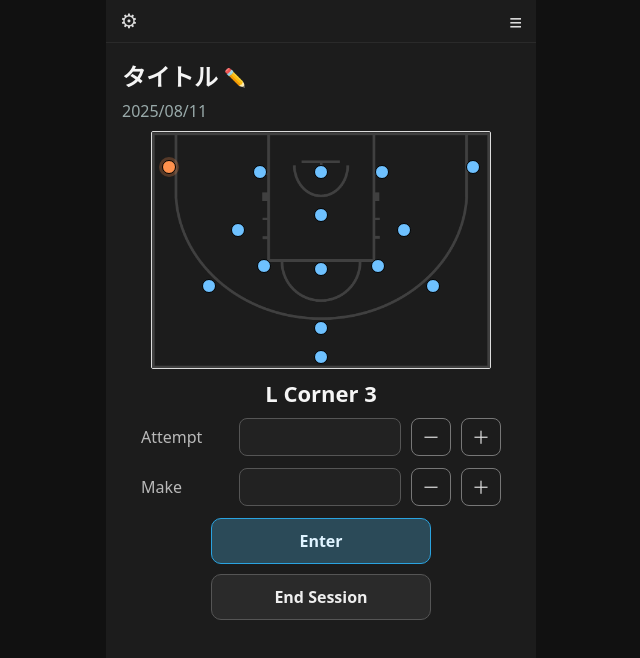
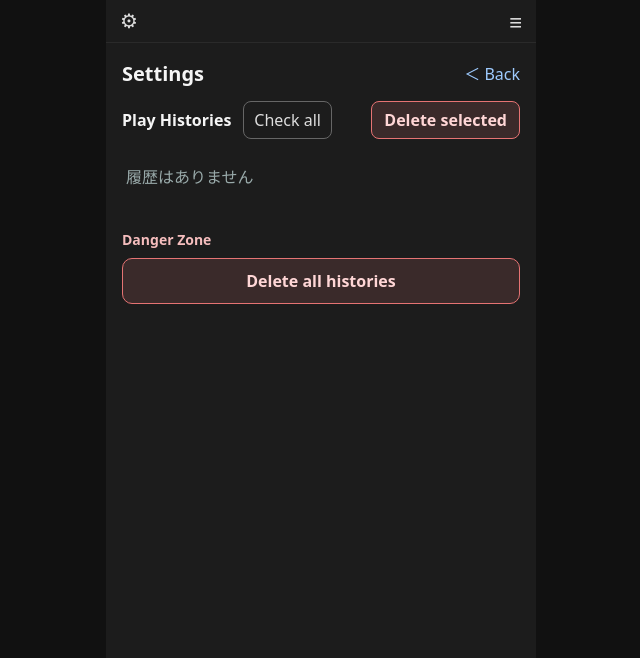
Before and after one commit to tatejun0202/bball-web, a Next.js app in the folder bball-web/: page /session in a window 1280 px wide. Shown: the top 658 px of the page, without its empty margins (319-959 px from the left). Built offline with nearby package versions, Linux system fonts and the light colour scheme.

Commit message:
patch 14:28 with Claude.ai

```diff
--- a/bball-web/src/app/result/[id]/result-client.tsx
+++ b/bball-web/src/app/result/[id]/result-client.tsx
@@ -13,11 +13,21 @@ export default function ResultClient({ sessionId }: { sessionId: number }) {
   const [spotStats, setSpotStats] = useState<Record<number, { att: number, mk: number, fg: number }>>({})
   const [activeId, setActiveId] = useState<number | undefined>()
   const [session, setSession] = useState<Session | null>(null)
-  useEffect(() => { (async()=> setSession(await getSession(sessionId) ?? null))() }, [sessionId])
 
-  // Sessionの startedAt/endedAt を履歴から引いて来たい場合は repositories にAPIがあればそれを使う
   useEffect(() => {
-    // 省略可：必要なら repositories に getSession(sessionId) を生やして読み込む
+    (async()=> setSession(await getSession(sessionId) ?? null))()
+  }, [sessionId])
+
+  // ★修正: spotStatsの読み込みを追加
+  useEffect(() => {
+    (async () => {
+      const breakdown = await getSessionSpotBreakdown(sessionId)
+      const stats: Record<number, { att: number, mk: number, fg: number }> = {}
+      breakdown.forEach(spot => {
+        stats[spot.id] = { att: spot.att, mk: spot.mk, fg: spot.fg }
+      })
+      setSpotStats(stats)
+    })()
   }, [sessionId])
 
   const active = activeId ? SPOTS.find(s => s.id === activeId) : undefined
--- a/bball-web/src/app/session/page.tsx
+++ b/bball-web/src/app/session/page.tsx
@@ -1,241 +1,205 @@
+// src/app/settings/page.tsx
 'use client'
 import { useEffect, useMemo, useState } from 'react'
-import { useRouter } from 'next/navigation'
-import Court from '@/components/CourtImageSpots'
-import { SPOTS } from '@/constants/spots'
-import {
-  addDrillResult, getOrCreateActiveSession, endSession, listZones,
-  getSession, updateSessionTitle,ensureSeedZones
-} from '@/db/repositories'
-import type { Zone } from '@/db/dexie'
-import { useEdgeSwipeToHistory } from '@/hooks/useEdgeSwipeToHistory'
-  import type { NewDrillResult } from '@/db/types'
+import Link from 'next/link'
+import type { Route } from 'next'
+import { listSessions, deleteSessionsCascade, clearAllHistory } from '@/db/repositories'
+import type { Session } from '@/db/dexie'
 
+function fmt(ts?: number) {
+  if (!ts) return '-'
+  const d = new Date(ts)
+  return `${d.getFullYear()}/${String(d.getMonth() + 1).padStart(2, '0')}/${String(d.getDate()).padStart(2, '0')}`
+}
 
-/** 入力の正規化: 数字以外を除去 → 空なら ''、それ以外は整数文字に */
-function normalizeNumString(raw: string) {
-  const onlyDigits = raw.replace(/\D/g, '')
-  if (onlyDigits === '') return ''
-  return String(parseInt(onlyDigits, 10)) // 先頭ゼロを自動除去
-}
-/** 文字列→数値（空なら0） */
-const toInt = (s: string) => (s === '' ? 0 : parseInt(s, 10))
-
-export default function SessionPage() {
-  const router = useRouter()
-  useEdgeSwipeToHistory({ edgeStartRatio: 1/3, threshold: 80, maxPull: 160, flingMs: 220 })
-
-  const [sessionId, setSessionId] = useState<number>()
-  const [zones, setZones] = useState<Zone[]>([])
-  const [activeSpotId, setActiveSpotId] = useState<number>(SPOTS[0].id)
-
-  // タイトル（セッションごとに保存）
-  const [title, setTitle] = useState('タイトル')
-  const [editingTitle, setEditingTitle] = useState(false)
-
-  // ← 数値は string で管理：iOS Safari の 0 固定/先頭ゼロ問題を回避
-  const [attemptsStr, setAttemptsStr] = useState<string>('') // '' は空
-  const [makesStr, setMakesStr] = useState<string>('')
-
-  // 派生の数値（保存/検証用）
-  const attempts = useMemo(() => toInt(attemptsStr), [attemptsStr])
-  const makes    = useMemo(() => toInt(makesStr),    [makesStr])
+export default function SettingsPage() {
+  const [sessions, setSessions] = useState<Session[]>([])
+  const [selected, setSelected] = useState<Record<number, boolean>>({})
 
   useEffect(() => {
-    (async () => {
-      await ensureSeedZones()
-      const sid = await getOrCreateActiveSession()
-      setSessionId(sid)
-      const s = await getSession(sid)
-      if (s?.note) setTitle(s.note)
-      setZones(await listZones())
+    ;(async () => {
+      const ss = await listSessions()
+      setSessions(ss)
+      setSelected({})
     })().catch(console.error)
   }, [])
 
-  async function commitTitle() {
-    if (!sessionId) return
-    await updateSessionTitle(sessionId, title.trim())
-    setEditingTitle(false)
+  const allChecked = useMemo(() => {
+    if (sessions.length === 0) return false
+    return sessions.every(s => selected[s.id!] === true)
+  }, [sessions, selected])
+
+  const selectedIds = useMemo(
+    () => sessions.filter(s => selected[s.id!]).map(s => s.id!) as number[],
+    [sessions, selected]
+  )
+
+  async function refresh() {
+    const ss = await listSessions()
+    setSessions(ss)
+    setSelected({})
   }
 
-  const zoneId = useMemo(() => {
-    const is3 = SPOTS.find(s => s.id === activeSpotId)?.is3pt
-    const match = zones.find(z => Boolean(z.is3pt) === Boolean(is3))
-    return match?.id
-  }, [zones, activeSpotId])
-
-  const canSave = useMemo(
-    () => Boolean(sessionId && zoneId) && attempts > 0 && makes >= 0 && attempts >= makes, // ★ attempts>0 推奨
-    [sessionId, zoneId, attempts, makes]
-  )
-
-
-
-  async function save() {
-    if (!canSave || !sessionId || !zoneId) return
-    const payload: NewDrillResult = {
-      sessionId, zoneId, spotId: activeSpotId, attempts, makes
-    }
-    await addDrillResult(payload)
-    setAttemptsStr(''); setMakesStr('')
+  async function onDeleteSelected() {
+    if (selectedIds.length === 0) return
+    if (!window.confirm(`${selectedIds.length}件の履歴を削除します。よろしいですか？`)) return
+    await deleteSessionsCascade(selectedIds)
+    await refresh()
+    alert('削除しました')
   }
 
-
-  const dateLabel = (() => {
-    const d = new Date()
-    return `${d.getFullYear()}/${String(d.getMonth()+1).padStart(2, '0')}/${String(d.getDate()).padStart(2, '0')}`
-  })()
-
-  const activeSpot = SPOTS.find(s => s.id === activeSpotId)
-
-  // ±ボタンのヘルパ
-  const incStr = (s: string, delta: number) => {
-    const next = Math.max(0, toInt(s) + delta)
-    return String(next)
+  async function onDeleteAll() {
+    if (sessions.length === 0) return
+    if (!window.confirm('すべての履歴を削除します。この操作は取り消せません。')) return
+    await clearAllHistory()
+    await refresh()
+    alert('全削除しました')
   }
 
   return (
-    <main className="page-fit" style={{ padding: 16 }}>
-      {/* タイトル行（ペンで編集） */}
+    <main style={{ padding: 16 }}>
       <div style={{ display: 'flex', alignItems: 'center', justifyContent: 'space-between' }}>
-        <div>
-          {editingTitle ? (
-            <input
-              value={title}
-              onChange={e => setTitle(e.target.value)}
-              onBlur={commitTitle}
-              onKeyDown={e => { if (e.key === 'Enter') commitTitle() }}
-              autoFocus
-              style={{
-                fontSize: 24, fontWeight: 800, padding: '2px 6px',
-                border: '1px solid #555', borderRadius: 4, background: '#222', color: '#fff'
-              }}
-            />
-          ) : (
-            <div style={{ display: 'flex', alignItems: 'center', gap: 6 }}>
-              <div style={{ fontSize: 24, fontWeight: 800 }}>{title}</div>
-              <button
-                type="button"
-                onClick={() => setEditingTitle(true)}
-                aria-label="edit title"
-                style={{ background: 'none', border: 'none', cursor: 'pointer', color: '#9aa', fontSize: 18, WebkitTapHighlightColor: 'transparent' }}
-              >✏️</button>
-            </div>
-          )}
-          <div style={{ color: '#9aa', marginTop: 4 }}>{dateLabel}</div>
-        </div>
+        <h1 style={{ fontSize: 20, fontWeight: 800 }}>Settings</h1>
+        <Link href={'/history' as Route} style={{ color: '#9ecbff' }}>
+          ＜ Back
+        </Link>
       </div>
 
-      {/* コート */}
-      <div style={{ marginTop: 8 }}>
-        <Court width={340} activeId={activeSpotId} onSelect={setActiveSpotId} flipY />
-      </div>
+      {/* 履歴の選択削除 */}
+      <section style={{ marginTop: 12 }}>
+        <div style={{ display: 'flex', alignItems: 'center', gap: 12 }}>
+          <h2 style={{ fontSize: 16, fontWeight: 700 }}>Play Histories</h2>
+          <button
+            type="button"
+            onClick={() => {
+              if (allChecked) {
+                setSelected({})
+              } else {
+                const next: Record<number, boolean> = {}
+                for (const s of sessions) next[s.id!] = true
+                setSelected(next)
+              }
+            }}
+            style={{
+              border: '1px solid #666',
+              background: 'none',
+              color: '#ddd',
+              borderRadius: 8,
+              padding: '6px 10px',
+              cursor: 'pointer',
+              // ★iOS対策
+              WebkitTapHighlightColor: 'transparent',
+              WebkitAppearance: 'none',
+              touchAction: 'manipulation'
+            }}
+          >
+            {allChecked ? 'Uncheck all' : 'Check all'}
+          </button>
 
-      {/* スポット名 */}
-      <div style={{ marginTop: 8, fontSize: 22, fontWeight: 800, textAlign: 'center' }}>
-        {activeSpot?.label ?? '-'}
-      </div>
+          <button
+            type="button"
+            onClick={onDeleteSelected}
+            disabled={selectedIds.length === 0}
+            style={{
+              marginLeft: 'auto',
+              border: '1px solid #e57373',
+              background: selectedIds.length ? '#7a2e2e' : '#3a2a2a',
+              color: '#ffd6d6',
+              borderRadius: 8,
+              padding: '6px 12px',
+              fontWeight: 700,
+              cursor: selectedIds.length ? 'pointer' : 'not-allowed',
+              // ★iOS対策
+              WebkitTapHighlightColor: 'transparent',
+              WebkitAppearance: 'none',
+              touchAction: 'manipulation'
+            }}
+          >
+            Delete selected
+          </button>
+        </div>
 
-      {/* Attempt / Make：直接入力（text+numeric）＋ ± */}
-      <div style={{ marginTop: 8, display: 'grid', gap: 12, width: '100%', maxWidth: 360, marginInline: 'auto' }}>
-        <Row
-          label="Attempt"
-          value={attemptsStr}
-          onChange={(raw) => setAttemptsStr(normalizeNumString(raw))}
-          onMinus={() => setAttemptsStr(v => incStr(v, -1))}
-          onPlus={() => setAttemptsStr(v => incStr(v, +1))}
-        />
-        <Row
-          label="Make"
-          value={makesStr}
-          onChange={(raw) => setMakesStr(normalizeNumString(raw))}
-          onMinus={() => setMakesStr(v => incStr(v, -1))}
-          onPlus={() => setMakesStr(v => incStr(v, +1))}
-        />
-      </div>
+        <ul style={{ marginTop: 10, display: 'grid', gap: 6 }}>
+          {sessions.map(s => {
+            const cid = `chk-${s.id}`
+            const href: Route = `/result/${String(s.id)}` as Route
+            return (
+              <li
+                key={s.id}
+                style={{
+                  display: 'grid',
+                  gridTemplateColumns: '24px 1fr auto',
+                  alignItems: 'center',
+                  gap: 10,
+                  padding: '10px 6px',
+                  borderBottom: '1px solid #2a2a2a'
+                }}
+              >
+                <input
+                  id={cid}
+                  type="checkbox"
+                  checked={Boolean(selected[s.id!])}
+                  onChange={e => setSelected(prev => ({ ...prev, [s.id!]: e.target.checked }))}
+                />
+                <label htmlFor={cid} style={{ cursor: 'pointer' }}>
+                  <div style={{ fontWeight: 700 }}>
+                    {s.note || 'Session'}
+                    {!s.endedAt && (
+                      <span
+                        style={{
+                          marginLeft: 8,
+                          fontSize: 11,
+                          fontWeight: 800,
+                          color: '#fff',
+                          background: '#d22',
+                          padding: '2px 6px',
+                          borderRadius: 999
+                        }}
+                      >
+                        current
+                      </span>
+                    )}
+                  </div>
+                  <div style={{ fontSize: 12, color: '#9aa', marginTop: 2 }}>
+                    {fmt(s.startedAt)}
+                    {s.endedAt ? ` 〜 ${fmt(s.endedAt)}` : ''}
+                  </div>
+                </label>
+                <Link href={href} style={{ color: '#9ecbff', whiteSpace: 'nowrap' }}>
+                  View ›
+                </Link>
+              </li>
+            )
+          })}
+          {sessions.length === 0 && <li style={{ padding: '16px 4px', color: '#9aa' }}>履歴はありません</li>}
+        </ul>
+      </section>
 
-      {/* Enter / End Session */}
-      <div style={{ marginTop: 12, textAlign: 'center', display: 'grid', gap: 10, width: 220, marginInline: 'auto' }}>
+      {/* Danger Zone */}
+      <section style={{ marginTop: 24 }}>
+        <div style={{ fontSize: 14, color: '#f5bdbd', marginBottom: 8, fontWeight: 700 }}>Danger Zone</div>
         <button
-          type="button" // ← Safari対策
-          disabled={!canSave}
-          onClick={save}
+          type="button"
+          onClick={onDeleteAll}
+          disabled={sessions.length === 0}
           style={{
-            padding: '10px 22px', borderRadius: 10,
-            background: canSave ? '#0ea5e9' : '#2b4a58',
-            color: '#dff3ff', border: '1px solid #2aa3e0',
-            fontWeight: 800, cursor: canSave ? 'pointer' : 'not-allowed',
-            WebkitTapHighlightColor: 'transparent', WebkitAppearance: 'none', touchAction: 'manipulation'
+            width: '100%',
+            border: '1px solid #e57373',
+            background: sessions.length ? '#7a2e2e' : '#3a2a2a',
+            color: '#ffd6d6',
+            borderRadius: 10,
+            padding: '10px 14px',
+            fontWeight: 800,
+            cursor: sessions.length ? 'pointer' : 'not-allowed',
+            // ★iOS対策
+            WebkitTapHighlightColor: 'transparent',
+            WebkitAppearance: 'none',
+            touchAction: 'manipulation'
           }}
-        >Enter</button>
-
-        <button
-          type="button" // ← Safari対策
-          disabled={!sessionId}
-          onClick={async () => {
-            if (!sessionId) return
-            await endSession(sessionId)
-            router.replace('/history') // 履歴へ
-          }}
-          style={{
-            padding: '10px 22px', borderRadius: 10,
-            background: '#2a2a2a', color: '#eee', border: '1px solid #555',
-            fontWeight: 800, cursor: 'pointer',
-            WebkitTapHighlightColor: 'transparent', WebkitAppearance: 'none', touchAction: 'manipulation'
-          }}
-        >End Session</button>
-      </div>
+        >
+          Delete all histories
+        </button>
+      </section>
     </main>
   )
 }
-
-function Row({
-  label, value, onMinus, onPlus, onChange
-}:{
-  label: string
-  value: string               // ← string
-  onMinus: () => void
-  onPlus: () => void
-  onChange: (v: string) => void
-}) {
-  return (
-    <div
-      style={{
-        display: 'grid',
-        gridTemplateColumns: '88px minmax(0,1fr) 40px 40px',
-        alignItems: 'center',
-        gap: 10,
-        width: '100%'
-      }}
-    >
-      <div style={{ color: '#b9b9b9', textAlign: 'left' }}>{label}</div>
-      <input
-        type="text"             // ← Safari安定のため number は使わない
-        inputMode="numeric"     // 数字キーボード
-        pattern="\d*"
-        value={value}
-        onChange={e => onChange(e.target.value)}
-        style={{
-          height: 38,
-          border: '1px solid #555',
-          borderRadius: 8,
-          background: '#222',
-          color: '#fff',
-          textAlign: 'center',
-          fontSize: 18,
-          fontWeight: 700,
-          width: '100%',
-          boxSizing: 'border-box'
-        }}
-      />
-      <button type="button" onClick={onMinus}
-        style={{ height: 38, borderRadius: 8, background: 'none', border: '1px solid #777', color: '#ddd', fontSize: 18, cursor: 'pointer',
-          WebkitTapHighlightColor: 'transparent', WebkitAppearance: 'none', touchAction: 'manipulation' }}
-      >－</button>
-      <button type="button" onClick={onPlus}
-        style={{ height: 38, borderRadius: 8, background: 'none', border: '1px solid #777', color: '#ddd', fontSize: 18, cursor: 'pointer',
-          WebkitTapHighlightColor: 'transparent', WebkitAppearance: 'none', touchAction: 'manipulation' }}
-      >＋</button>
-    </div>
-  )
-}
--- a/bball-web/src/components/SwipeStage.tsx
+++ b/bball-web/src/components/SwipeStage.tsx
@@ -23,7 +23,10 @@ export default function SwipeStage({ children }: { children: React.ReactNode })
       {/* 左：本物のHistory（初期は画面の左に隠す） */}
       <div id="swipe-history"
            style={{ position:'absolute', top:0, left:0, width:'100%', height:'100%', background:'#1c1c1c',
-                    transform:'translateX(-100%)' }}>
+                    transform:'translateX(-100%)', overflow:'hidden' }}>
+        {/* ★修正: ヘッダーも含む */}
+        <HeaderWithMenu />
+        <div style={{ borderBottom:'1px solid #2a2a2a' }} />
         <HistoryScreen/>
       </div>
 
```
Lines whose indentation alone changed are shown as unchanged.
